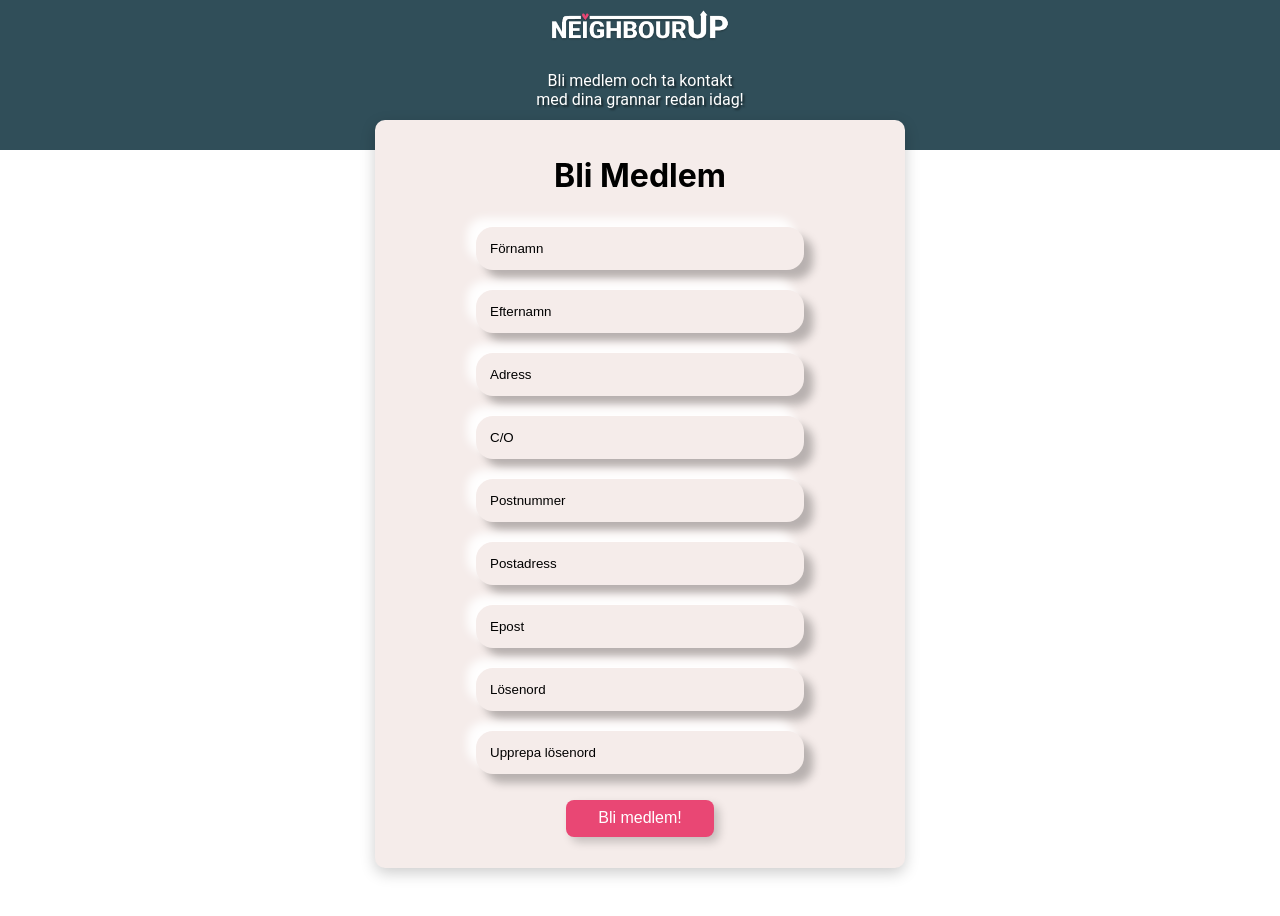
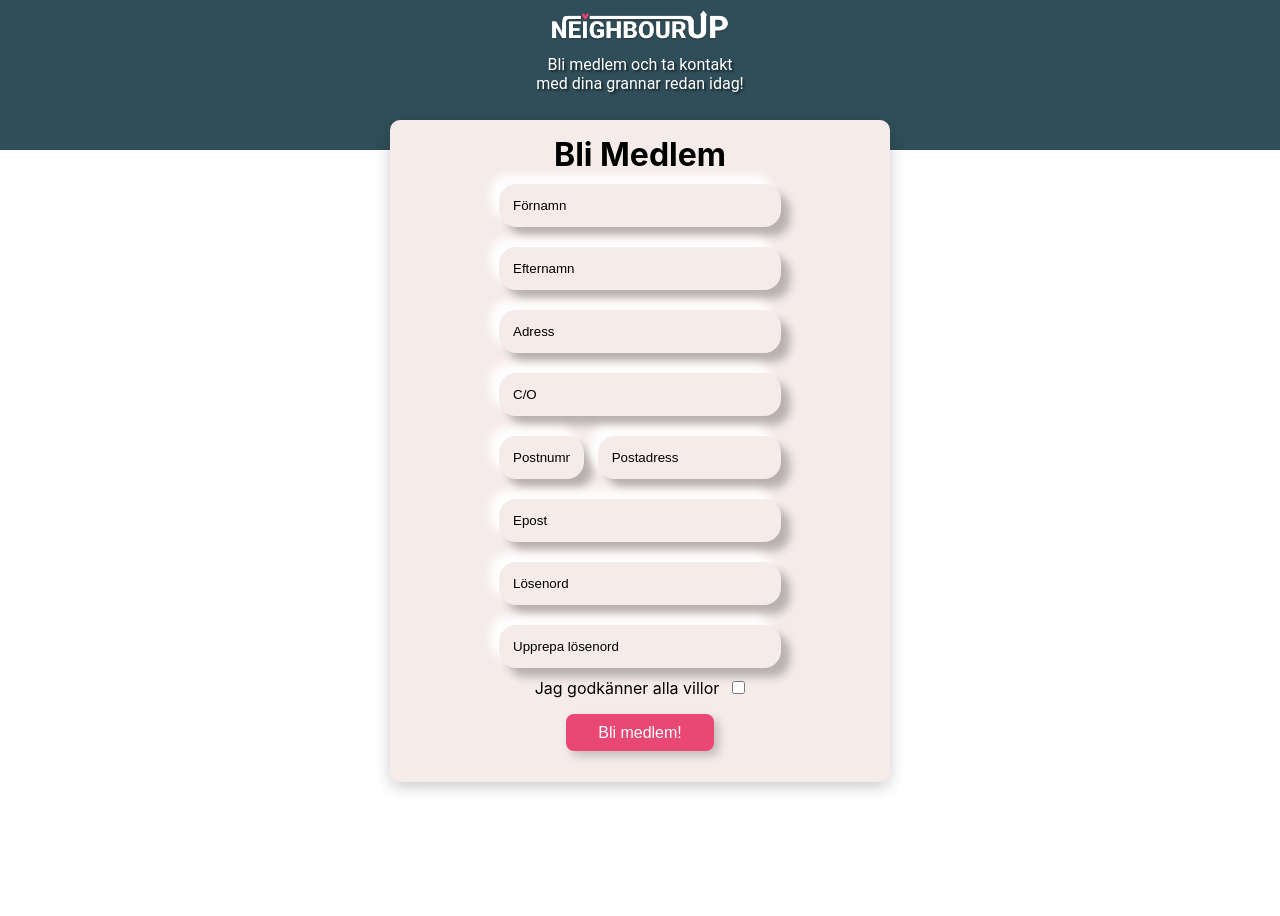
Before and after one commit to andreasnyh/NeighbourUP, a React (Create React App) app: page / in a window 1280 px wide. Shown: the top 916 px of the page. Built offline with nearby package versions, Linux system fonts and the light colour scheme.

Commit message:
- Connect App.css to storybook - Split 'Postnummer' and 'Postadress' to fit on the same row - Add with prop-check on Input component - Add sizing-reset to css

```diff
--- a/src/App.css
+++ b/src/App.css
@@ -1,3 +1,9 @@
+* {
+  box-sizing: border-box;
+  margin: 0;
+  padding: 0;
+}
+
 .App {
   text-align: center;
 }
--- a/src/components/Input/Input.js
+++ b/src/components/Input/Input.js
@@ -2,7 +2,15 @@ import styled from 'styled-components';
 import Colors, { BoxShadow } from 'variables';
 
 const Input = styled.input`
-  width: 60%;
+  width: ${(props) => {
+    if (props.small) {
+      return '30%';
+    }
+    if (props.medium) {
+      return '65%';
+    }
+    return '60%';
+  }}};
   background-color: ${(props) =>
     props.darkmode ? Colors.DarkBlue : Colors.Beige};
   color: ${(props) => (props.darkmode ? Colors.White : Colors.Black)};
--- a/src/components/Register/Register.js
+++ b/src/components/Register/Register.js
@@ -2,12 +2,20 @@ import React from 'react';
 import Header from 'components/Header/Header';
 import Form from 'components/Form/Form';
 import Input from 'components/Input/Input';
+import styled from 'styled-components';
 
 const RegisterContainer = {
   display: 'flex',
   justifyContent: 'center',
   height: '130vh',
 };
+
+const SplitContainer = styled.div`
+  width: 60%;
+  display: flex;
+  justify-content: space-between;
+  flex-direction: row;
+`;
 
 function Register() {
   return (
@@ -18,11 +26,17 @@ function Register() {
         <Input placeholder="Efternamn" />
         <Input placeholder="Adress" />
         <Input placeholder="C/O" />
-        <Input placeholder="Postnummer" />
-        <Input placeholder="Postadress" />
+        <SplitContainer>
+          <Input small placeholder="Postnummer" />
+          <Input medium placeholder="Postadress" />
+        </SplitContainer>
         <Input placeholder="Epost" />
         <Input placeholder="Lösenord" />
         <Input placeholder="Upprepa lösenord" />
+        <label Htmlfor="terms">
+          Jag godkänner alla villor
+          <input style={{ marginLeft: '13px' }} name="terms" type="checkbox" />
+        </label>
       </Form>
     </div>
   );
```
Also changed, not shown: 1 other file (tests, documents, lock files or other folders).
